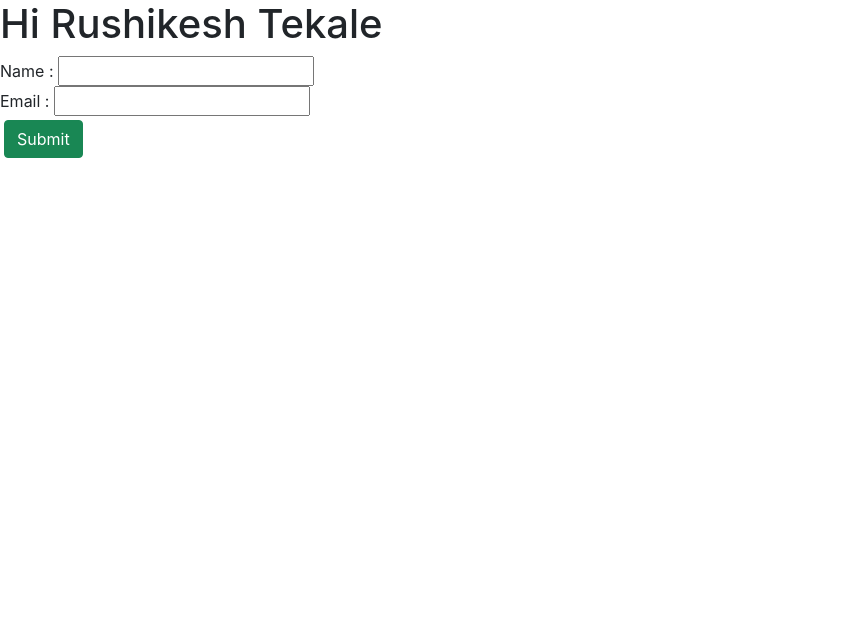
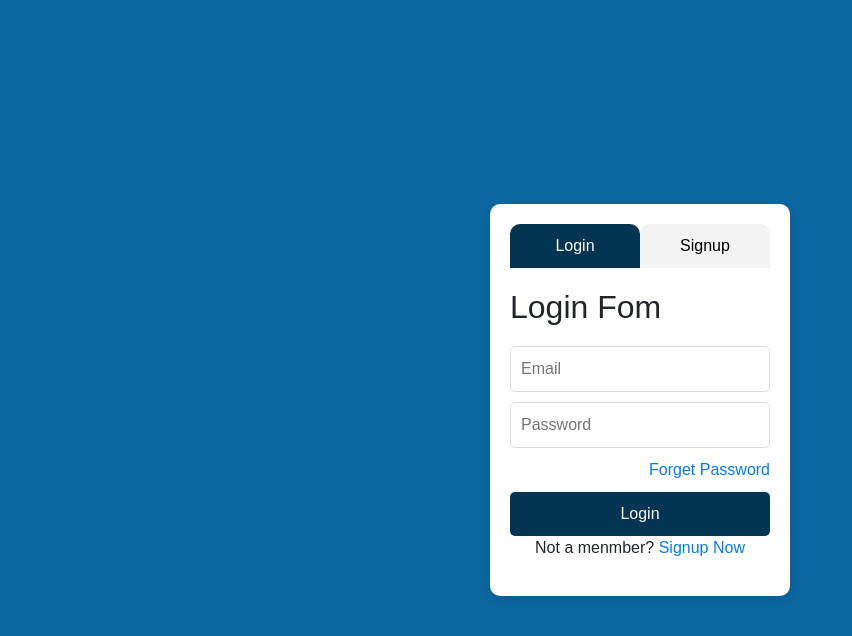
Before and after one commit to RushikeshTekale66/React-Important-Concept, a React (Create React App) app: page / in a window 1280 px wide. Shown: the top 636 px of the page, without its empty margins (0-852 px from the left). Built offline with nearby package versions, Linux system fonts and the light colour scheme.

Commit message:
Login Form

```diff
--- a/src/App.css
+++ b/src/App.css
@@ -7,20 +7,87 @@
     animation: App-logo-spin infinite 20s linear;
   }
 }
+body {
+  font-family: Arial, sans-serif;
+  display: flex;
+  justify-content: center;
+  align-items: center;
+  height: 100vh;
+  margin: 0;
+  background-color: #0C67A0;
+}
 
-.App-header {
-  background-color: #282c34;
-  min-height: 100vh;
+.container {
   display: flex;
-  flex-direction: column;
+  justify-content: center;
   align-items: center;
-  justify-content: center;
-  font-size: calc(10px + 2vmin);
+  height: 100vh;
+  width: 100%;
+}
+
+.form-container {
+  background-color: white;
+  padding: 20px;
+  border-radius: 10px;
+  box-shadow: 0 4px 8px rgba(0, 0, 0, 0.1);
+  width: 300px;
+}
+
+.form-toggle {
+  display: flex;
+  justify-content: space-between;
+  margin-bottom: 20px;
+}
+
+.form-toggle button {
+  width: 50%;
+  padding: 10px;
+  background-color: #f3f3f3;
+  border: none;
+  cursor: pointer;
+  font-size: 16px;
+  border-radius: 10px 10px 0 0;
+}
+
+.form-toggle .active {
+  background-color: #033452;
   color: white;
 }
 
-.App-link {
-  color: #61dafb;
+.form {
+  display: flex;
+  flex-direction: column;
+}
+
+.form h2 {
+  margin-bottom: 20px;
+}
+
+.form input {
+  padding: 10px;
+  margin-bottom: 10px;
+  border: 1px solid #ddd;
+  border-radius: 5px;
+}
+
+.form button {
+  padding: 10px;
+  background-color:#033452;
+  color: white;
+  border: none;
+  border-radius: 5px;
+  cursor: pointer;
+}
+
+.form a {
+  color: #007bff;
+  text-decoration: none;
+  margin-bottom: 10px;
+  text-align: right;
+}
+
+.form p {
+  text-align: center;
 }
 
 @keyframes App-logo-spin {
--- a/src/App.js
+++ b/src/App.js
@@ -1,11 +1,11 @@
-import Login from "./Components/Login";
+import AuthForm from "./Components/AuthForm";
+import './App.css';
 
 const App = () => {
 
   return (
     <>
-      <h1>Hi Rushikesh Tekale</h1>
-      <Login/>
+      <AuthForm/>
     </>
   )
 }
--- /dev/null
+++ b/src/Components/AuthForm.js
@@ -0,0 +1,35 @@
+import React, { useState } from 'react';
+
+export default function AuthForm() {
+    const [isLogin, setIsLogin] = useState(true);
+    return (
+        <div className='container'>
+            <div className='form-container'>
+                <div className='form-toggle'>
+                    <button className={isLogin ? 'active' : " "} onClick={() => setIsLogin(true)}>Login</button>
+                    <button className={!isLogin ? "active" : ''} onClick={() => setIsLogin(false)}>Signup</button>
+                </div>
+                {isLogin ? <>
+                    <div className='form'>
+                        <h2>Login Fom</h2>
+                        <input type='text' placeholder='Email' />
+                        <input type='password' placeholder='Password' />
+                        <a href='#'>Forget Password</a>
+                        <button>Login</button>
+                        <p>Not a menmber? <a href='#' onClick={()=>setIsLogin(false)}>Signup Now</a></p>
+                    </div>
+                </> : <>
+                <div className='form'>
+                        <h2>SignUp Fom</h2>
+                        <input type='text' placeholder='Email' />
+                        <input type='password' placeholder='Password' />
+                        <input type='password' placeholder='Conferm Password' />
+                        <button>Signup</button>
+                        <p>Not a menmber? <a href='#' onClick={()=>setIsLogin(true)}>Login Now</a></p>
+                    </div>
+                </>
+                }
+            </div>
+        </div>
+    )
+}
--- a/src/Components/Login.js
+++ /dev/null
@@ -1,33 +0,0 @@
-import React, { useState } from 'react';
-
-const Login = () => {
-
-    const [formData, setFormData] = useState({
-        name : '',
-        email : ''
-    })
-
-
-    const handleSubmit = (e)=>{
-        e.preventDefault();
-        console.log(formData.name);
-
-        alert(`Name : ${formData.name} & Email : ${formData.email}`)
-    }
-    const handleChange = (e)=>{
-        const {name , value} = e.target;
-        setFormData({...formData, [name]:value});
-    }
-
-    return (
-        <>
-           <form onSubmit={handleSubmit}>
-                Name : <input type='text' name='name' value={formData.name} onChange={handleChange}/><br/>
-                Email : <input type='text' name='email' value={formData.email} onChange={handleChange}/><br/>
-                <button type='submit' className='btn btn-success m-1'>Submit</button>
-           </form>
-        </>
-    )
-}
-
-export default Login;
```
